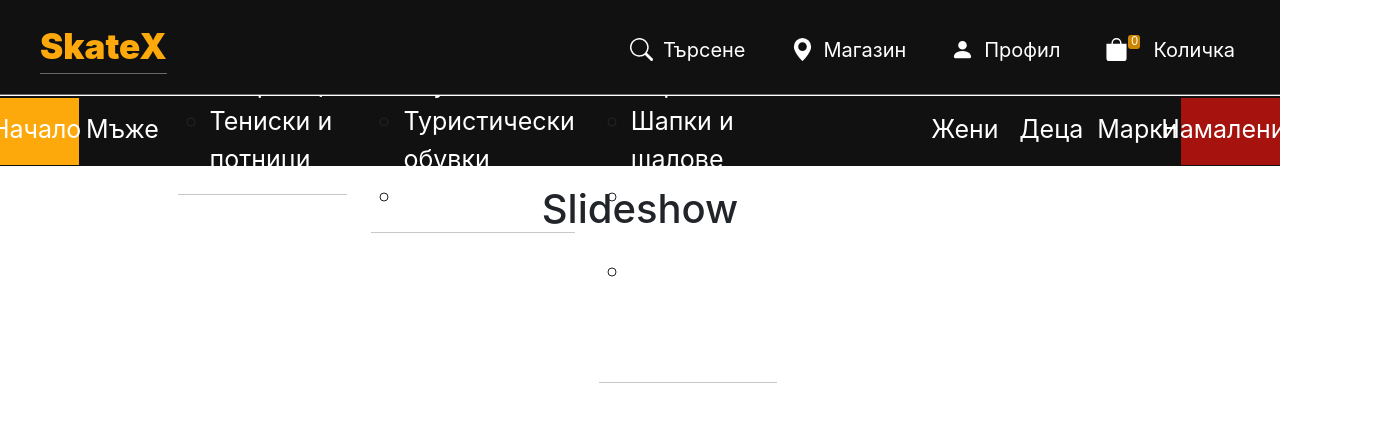
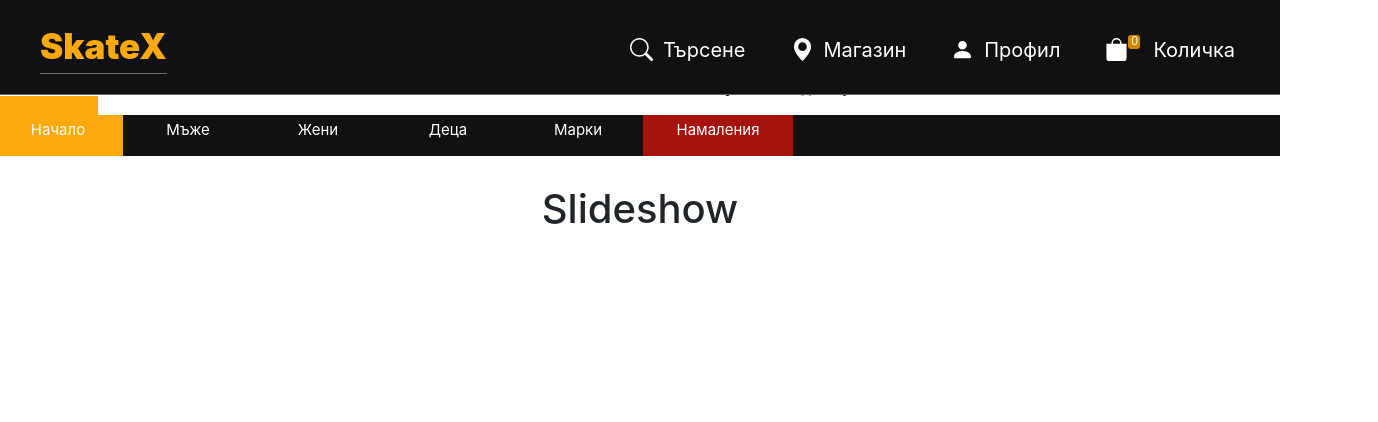
Before and after one commit to nikolaypleshkov/ecommerce_reactjs, a React (Create React App) app: page / in a window 1280 px wide. Shown: the top 422 px of the page, 1378 px wide, since content can reach past the window. Built offline with nearby package versions, Linux system fonts and the light colour scheme.

Commit message:
Update Sidebar.css

```diff
--- a/src/components/Navbar/Sidebar.css
+++ b/src/components/Navbar/Sidebar.css
@@ -1,22 +1,21 @@
 .sidebar{
     margin-top: 96px;
     background-color: #111;
-    height: 70px;
-    z-index: 5;
-
+    height: 60px;
+    z-index: 610;
 }
 .navlinks-site-main{
     display: flex;
     list-style: none;
-    font-size: 25px;
+    font-size: 15px;
     margin-left: -39px;
-    height: 71.5px;
+    height: 100%;
     align-items: center;
 }
 .navlink{
     width: 130px;
     text-align: center;
-    height: 67px;
+    height: 60px;
 }
 .navlink-text{
     position: absolute;
@@ -31,10 +30,47 @@
 .thover:hover{
     background-color:rgb(253, 169, 11) !important;
     transition: 0.5s ease;
-    color: #fff;
 }
 .active{
     background-color:rgb(253, 169, 11);
+}
+
+@media (max-width:1779px){
+    .dropdown{
+        margin-left: 25px;
+    }
+    .navlink{
+        margin-left: 15px;
+    }
+    .row{
+        margin-left: 55px;
+    }
+
+}
+@media(max-width: 1687px){
+    .dropdown{
+      margin-left: 65px;
+    }
+    .navlink{
+        margin-left: 30px;
+    }
+}
+@media (max-width: 1603px){
+    .dropdown{
+        margin-left: 105px;
+    }
+    .navlink{
+        margin-left: -0px;
+    }
+    .sales{
+        margin-left: -0px;
+    }
+}
+
+@media (max-width: 1400px){
+    .dropdown{
+        top:-313px;
+    }
 }
 
 @media (max-width: 992px){
@@ -45,6 +81,7 @@
         transform: translateX(-350px);
         background-color: #111;
         transition: 0.5s ease-in;
+        position: relative;
     }
     .translate{
         transform: translateX(0px);
@@ -64,6 +101,7 @@
         position: relative;
         border-bottom: 1px solid #fff;
         width: 100%;
+        z-index: 59;
     }
     .navlink-text{
         position: absolute;
@@ -86,6 +124,9 @@
     .mb-display{
         display: block !important;
     }
+    .dropdown{
+        display: none;
+    }
 }
 
 .mb-header{
@@ -94,3 +135,70 @@
 .display-none{
     display: none;
 }
+.man{
+    position: absolute;
+    top: -7px;
+    left: 185px;
+    color: rgb(253, 169, 11);
+    z-index: 51;
+}
+
+.dropdown{
+    width: 100%;
+    position: absolute;
+    margin-top:470px;
+    background-color:#fff;
+    z-index: 55;
+    transform: translateY(-500px);
+    transition: 0.3s ease;
+}
+.col{
+    text-align: center;
+    margin-left: 135px;
+}
+.row{
+    margin-top: 25px;
+    margin-left: -355px;
+}
+.dropdwn-ul-elements {
+    list-style: none;
+
+}
+.dropdwn-ul-elements li{
+    text-align:left;
+    margin-top: 10px;
+}
+.dropdown-li a{
+    color: #000 !important;
+    font-weight: 600;
+}
+
+.new-collection a{
+    color: rgb(253, 169, 11) !important;
+    font-weight: 800;
+}
+
+.dropdown-li a:hover{
+    color: rgb(253, 169, 11) !important;
+    margin-left: 5px;
+    transition: 0.2s ease;
+}
+.fl{
+        color: #000 !important;
+}
+
+.fl:hover{
+    color: rgb(253, 169, 11) !important;
+    transition: 0.2s ease;
+
+}
+
+.add-dropdown{
+    transform: translateY(0px);
+    transition: 0.5s ease-in;
+}
+
+.brand-layout{
+    width:40%;
+    margin-left: 185px;
+}
```
